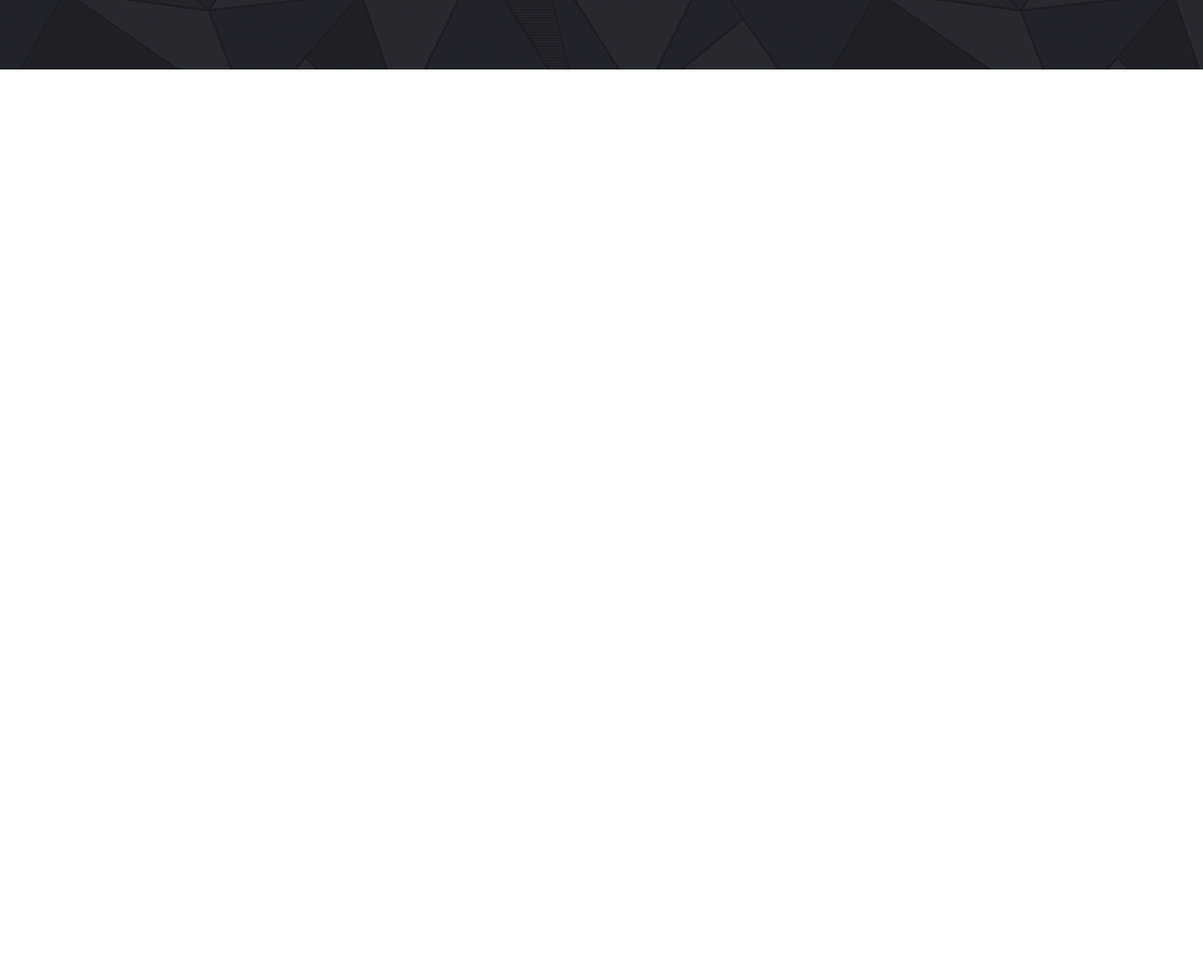
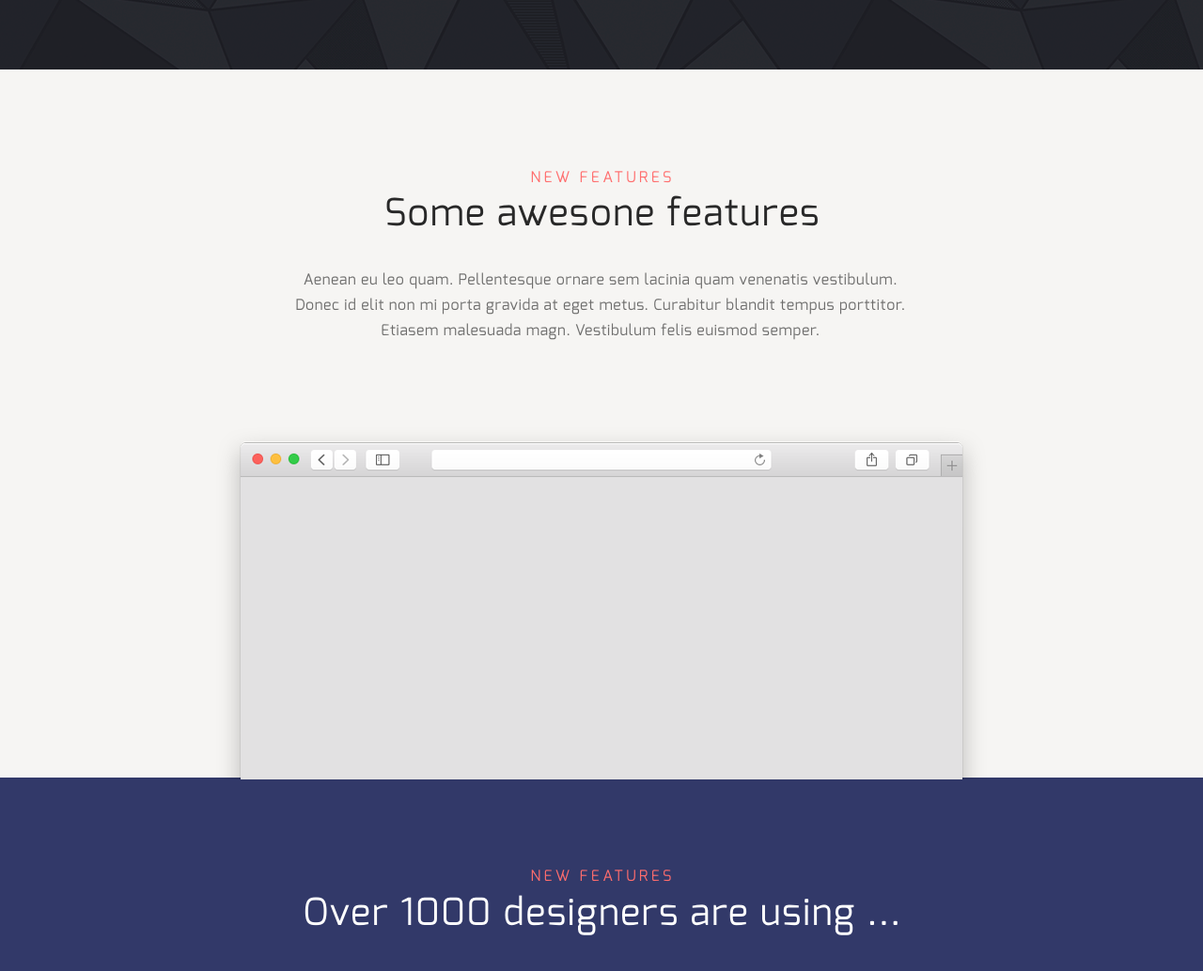
Before and after one commit to kingurru/Landing_page, a plain HTML site: page index.html in a window 1280 px wide. Shown: the part 3336-4370 px from the top of the page at 94% size. Before the commit the page ends 3426 px from the top, so only its background shows below. Drawn offline with Linux system fonts and the light colour scheme.

Commit message:
float: start section6-forms

```diff
--- a/assets/style/style.css
+++ b/assets/style/style.css
@@ -154,7 +154,7 @@ section.new-features {
 	background: url(../image/section2-bg.png) no-repeat top center;
 }
 
-.section2-block-new-features {
+.block-new-features {
 	font-family: "Exo-Regular", Arial, Helvetica, sans-serif;
 	font-weight: 500;
 	color: #282828;
@@ -370,3 +370,56 @@ a.logo5 {
 	height: 54px;
 }
 /* ! end SECTION4.clients */
+
+/* * start SECTION5.browser */
+section.browser {
+	height: 754px;
+	background-color: #f6f5f3;
+}
+
+.section5-block-new-features {
+	padding-top: 104px;
+	padding-left: 2px;
+}
+
+.section5-block-new-features__title {
+	line-height: 30px;
+	padding-top: 13px;
+}
+
+.section5-block-new-features__text {
+	width: 655px;
+	margin: 0 auto;
+	padding-top: 42px;
+	padding-right: 4px;
+	opacity: 0.66;
+	color: #282828;
+	font-size: 16px;
+	font-weight: 500;
+	line-height: 27px;
+	text-align: center;
+	letter-spacing: 0.64px;
+}
+
+.browser-img {
+	display: block;
+	margin: 90px auto;
+}
+/* ! end SECTION5.browser */
+
+/* * start SECTION6.forms */
+section.forms {
+	height: 467px;
+	background-color: #323969;
+}
+
+.section6-block-new-features {
+	padding-top: 94px;
+	padding-left: 2px;
+}
+
+.section6-block-new-features__title {
+	color: #ffffff;
+	line-height: 52px;
+	padding-top: 3px;
+}
--- a/index.html
+++ b/index.html
@@ -122,7 +122,25 @@
 				</div>
 		</section>
 
-	</main>
-</body>
+		<section class="browser">
+			<div class="block-new-features section5-block-new-features">
+				<p class="block-new-features__item section5-block-new-features__item">NEW FEATURES</p>
+				<p class="block-new-features__title section5-block-new-features__title">Some awesone features</p>
+				<p class="section5-block-new-features__text">Aenean eu leo quam. Pellentesque ornare sem lacinia quam venenatis
+					vestibulum. Donec id elit non mi porta gravida at eget metus. Curabitur blandit tempus porttitor. Etiasem
+					malesuada magn. Vestibulum felis euismod semper.</p>
+			</div>
+			<img class="browser-img" src="assets/image/section5-browser.png">
+		</section>
+	</main </body>
+
+	<section class="forms">
+		<div class="block-new-features section6-block-new-features">
+			<p class="block-new-features__item section6-block-new-features__item">NEW FEATURES</p>
+			<p class="block-new-features__title section6-block-new-features__title">Over 1000 designers are using ...</p>
+		</div>
+
+		<div class="block-forms">
+		</div>
 
 </html>
```
Also changed, not shown: assets/image/section5-browser.png (added), 1 other file.
